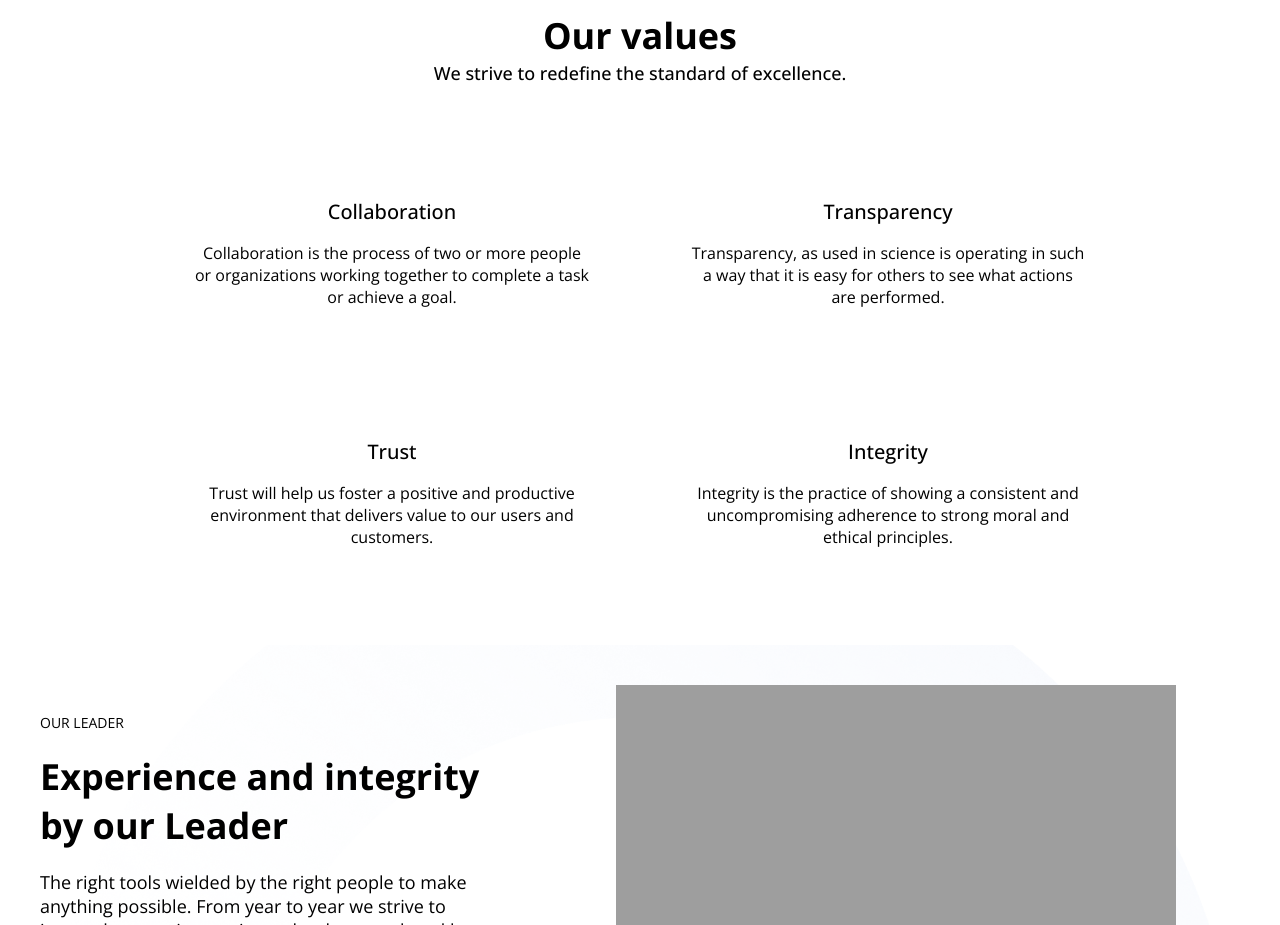
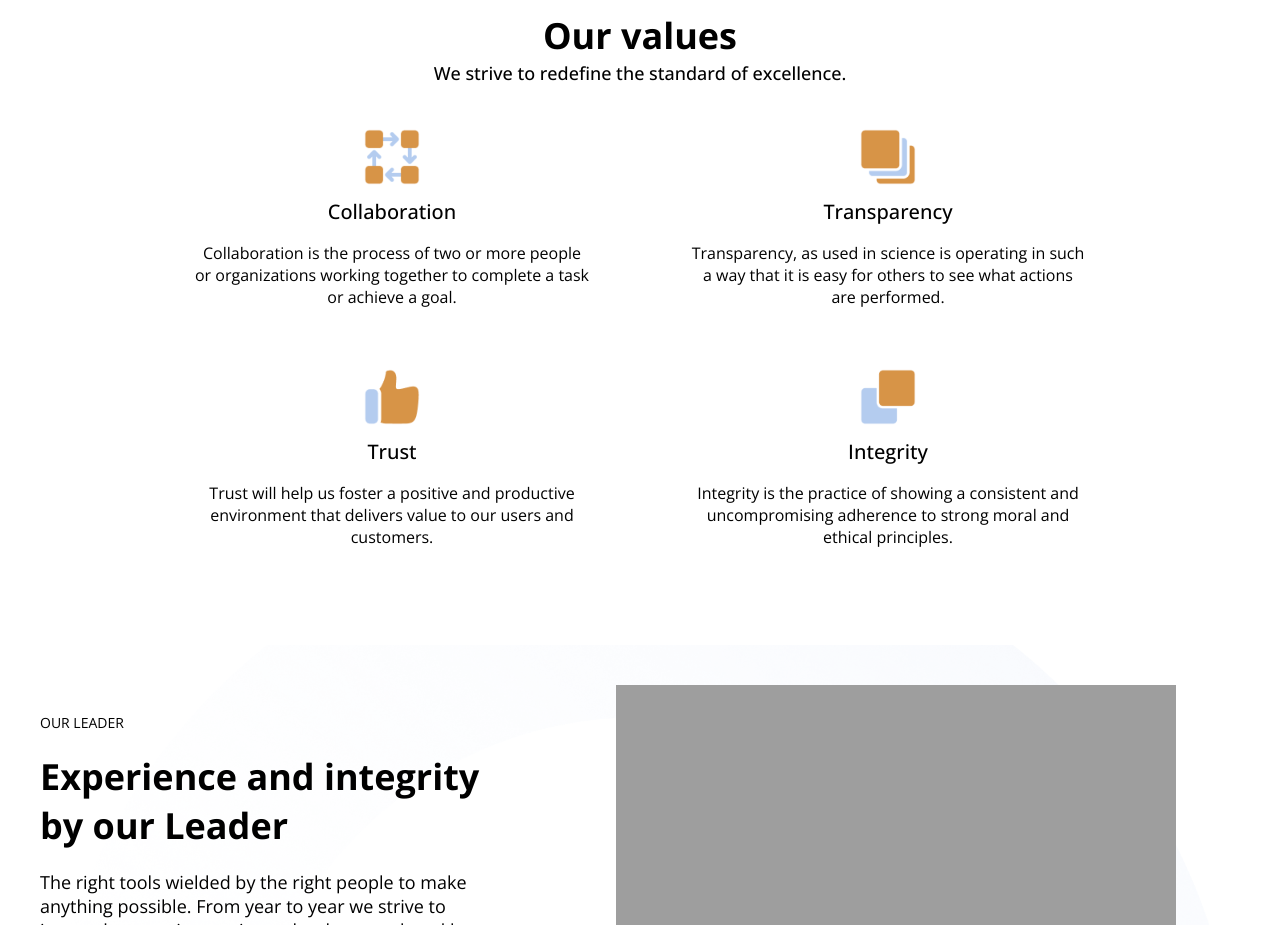
Before and after one commit to Bayshe/oyopts, a website: page about.html in a window 1280 px wide. Shown: the part 1920-2845 px from the top of the page. Drawn offline with nearby package versions, Linux system fonts and the light colour scheme; the site is published under a folder, as on GitHub Pages, so addresses that start at the root find nothing.

Commit message:
about page forward slash removal

```diff
--- a/about.html
+++ b/about.html
@@ -52,22 +52,22 @@
         </div>
         <div class="ov_con">
             <div class="ovcon con01">
-                <img src="/Resourses/icons/Workflow (1).png" alt="">
+                <img src="Resourses/icons/Workflow (1).png" alt="">
                 <span>Collaboration</span>
                 <p>Collaboration is the process of two or more people or organizations working together to complete a task or achieve a goal. </p>
             </div>
             <div class="ovcon con02">
-                <img src="/Resourses/icons/Icon_Multiple_shape (1).png" alt="">
+                <img src="Resourses/icons/Icon_Multiple_shape (1).png" alt="">
                 <span>Transparency</span>
                 <p>Transparency, as used in science is operating in such a way that it is easy for others to see what actions are performed.</p>
             </div>
             <div class="ovcon con03">
-                    <img src="/Resourses/icons/Icon_Thumbs (1).png" alt="">
+                    <img src="Resourses/icons/Icon_Thumbs (1).png" alt="">
                 <span>Trust</span>
                 <p>Trust will help us foster a positive and productive environment that delivers value to our users and customers.</p>
             </div>
             <div class="ovcon con04">
-                <img src="/Resourses/icons/Icon_Integrity (1).png" alt="">
+                <img src="Resourses/icons/Icon_Integrity (1).png" alt="">
                 <span>Integrity</span>
                 <p>Integrity is the practice of showing a consistent and uncompromising adherence to strong moral and ethical principles.</p>
             </div>
```
Also changed, not shown: index.html (+1 -1 lines).
